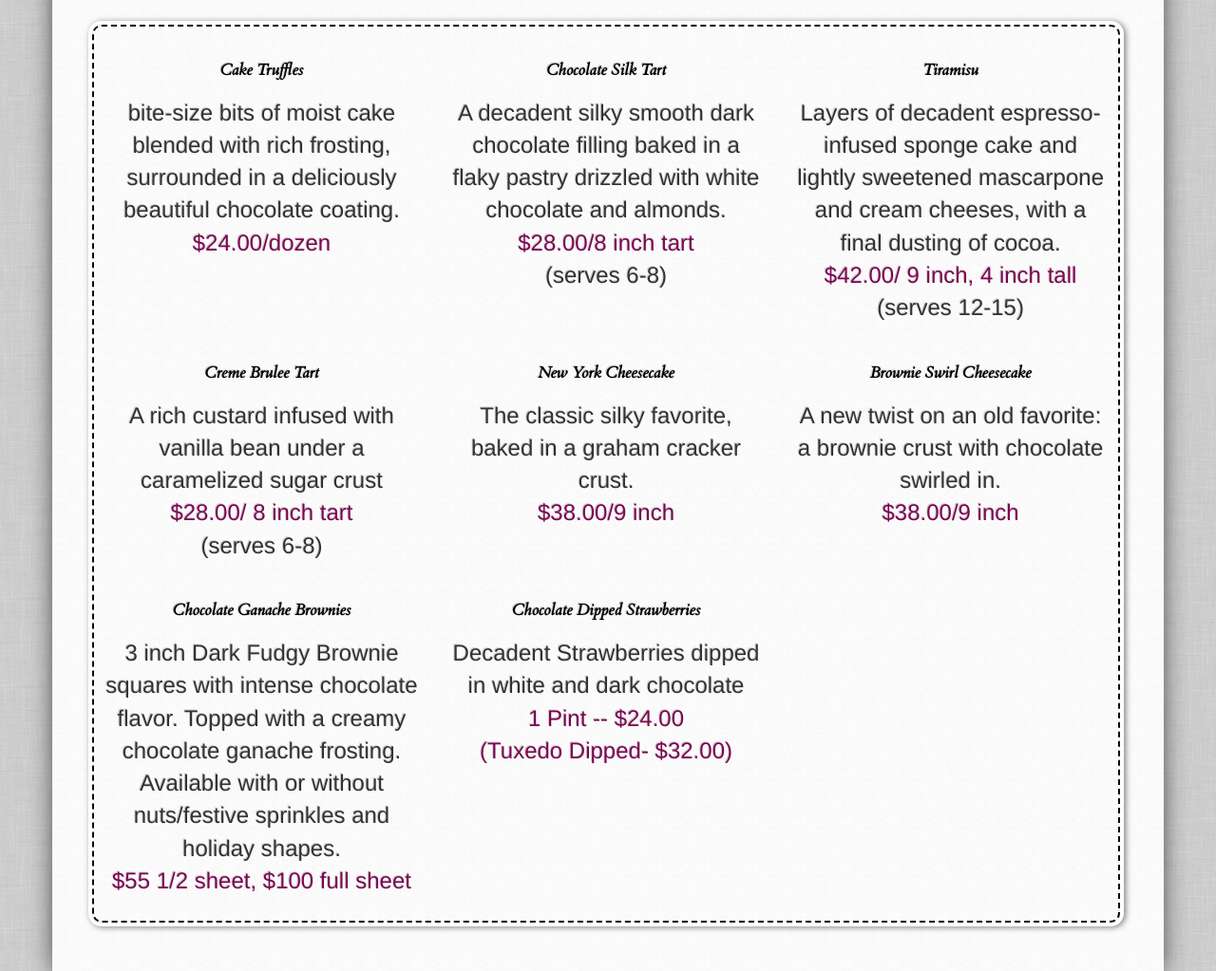
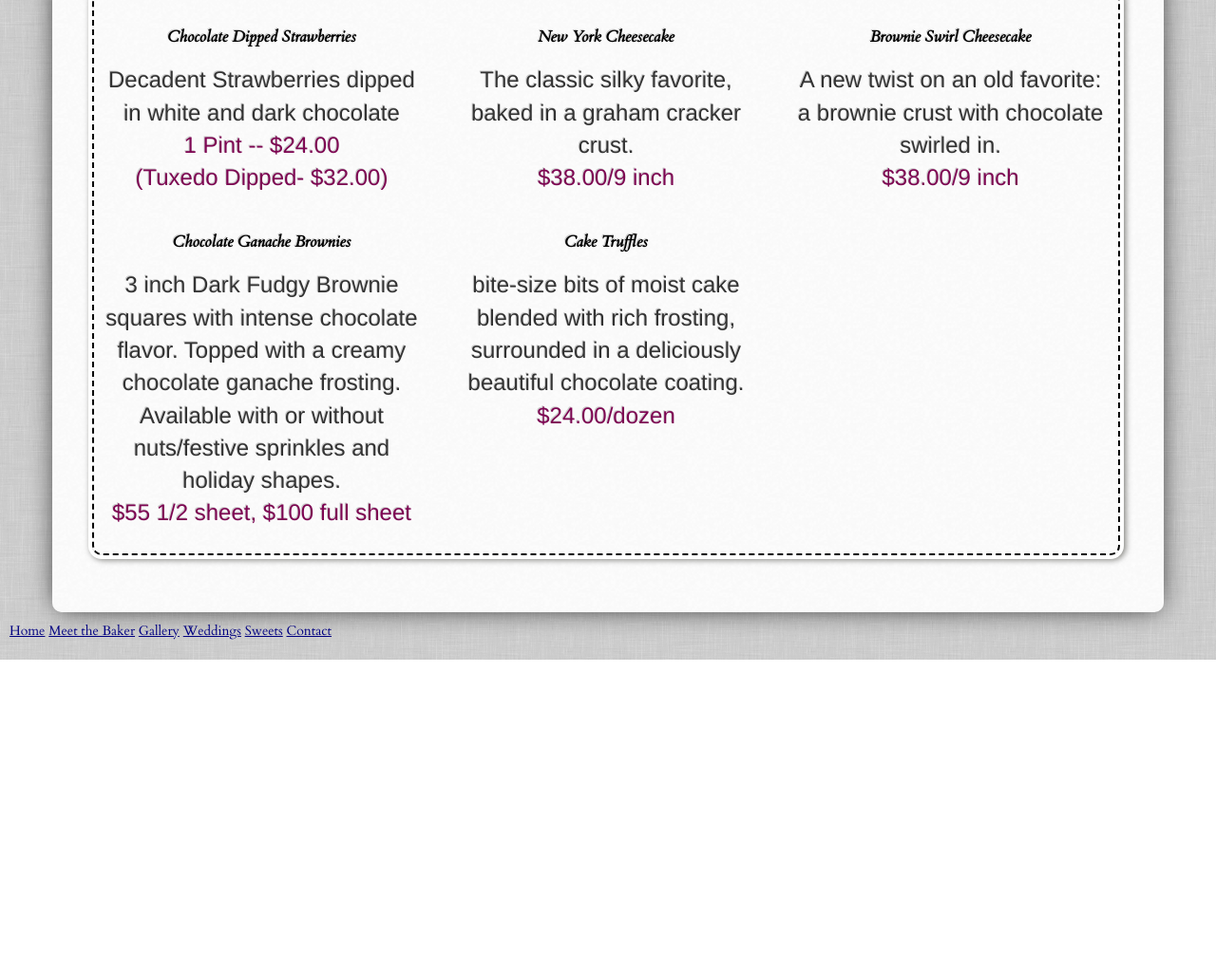
Before and after one commit to ashulman2000/CMarieSweets, a website: page www/sweets.html in a window 1280 px wide. Shown: the part 4581-5604 px from the top of the page at 95% size. After the commit the page ends 5276 px from the top, so only its background shows below. Drawn offline with nearby package versions, Linux system fonts and the light colour scheme; files that its build step writes are made by us from their sources; files whose address does not match are found by name.

Commit message:
Some changes

```diff
--- a/www/sweets.html
+++ b/www/sweets.html
@@ -296,7 +296,7 @@
                             <div class="row">
                                 <div class="col-md-4 flavor">
                                     <h5 class="sweetsnames">Frosted Sugar Cookies </h5>
-                                    <em>The</em> Signature C. Marie sugar cookie- royal iced and hand decorated!
+                                    <em>The</em> Signature C. Marie sugar cookie- royal iced and hand decorated.
                                     <div class="price">$3.50-$5.00/each (with bag and bow)</div>
                                 </div>
                                 <div class="col-md-4 flavor">
@@ -335,7 +335,7 @@
                                 </div>
                                 <div class="col-md-4 flavor">
                                     <h5 class="sweetsnames">Oatmeal Raisin</h5>
-                                    Just like grandma used to make.
+                                    Just like grandma makes.
                                     <div class="price">$30.00/dozen</div>
                                 </div>
                                 <div class="col-md-4 flavor">
@@ -354,29 +354,10 @@
                         <div class="col-md-11 stitched-border">
                             <div class="row">
                                 <div class="col-md-4 flavor">
-                                    <h5 class="sweetsnames">Cake Truffles</h5>
-                                    bite-size bits of moist cake blended with rich frosting, surrounded in a deliciously beautiful chocolate coating.
-                                    <div class="price">$24.00/dozen</div>
-                                </div>
-                                <div class="col-md-4 flavor">
-                                    <h5 class="sweetsnames">Chocolate Silk Tart</h5>
-                                    A decadent silky smooth dark chocolate filling baked in a flaky pastry drizzled with white chocolate and almonds.
-                                    <div class="price">$28.00/8 inch tart</div>
-                                    (serves 6-8)
-                                </div>
-                                <div class="col-md-4 flavor">
-                                    <h5 class="sweetsnames">Tiramisu</h5>
-                                    Layers of decadent espresso-infused sponge cake and lightly sweetened mascarpone and cream cheeses, with a final dusting of cocoa.
-                                    <div class="price">$42.00/ 9 inch, 4 inch tall</div>
-                                    (serves 12-15)
-                                </div>
-                            </div>
-                            <div class="row">
-                                <div class="col-md-4 flavor">
-                                    <h5 class="sweetsnames">Creme Brulee Tart</h5>
-                                    A rich custard infused with vanilla bean under a caramelized sugar crust
-                                    <div class="price">$28.00/ 8 inch tart</div>
-                                    (serves 6-8)
+                                    <h5 class="sweetsnames">Chocolate Dipped Strawberries</h5>
+                                    Decadent Strawberries dipped in white and dark chocolate
+                                    <div class="price">1 Pint -- $24.00</div>
+                                    <div class="price">(Tuxedo Dipped- $32.00)</div>
                                 </div>
                                 <div class="col-md-4 flavor">
                                     <h5 class="sweetsnames">New York Cheesecake</h5>
@@ -396,10 +377,9 @@
                                     <div class="price">$55 1/2 sheet, $100 full sheet</div>
                                 </div>
                                 <div class="col-md-4 flavor">
-                                    <h5 class="sweetsnames">Chocolate Dipped Strawberries</h5>
-                                    Decadent Strawberries dipped in white and dark chocolate
-                                    <div class="price">1 Pint -- $24.00</div>
-                                    <div class="price">(Tuxedo Dipped- $32.00)</div>
+                                    <h5 class="sweetsnames">Cake Truffles</h5>
+                                    bite-size bits of moist cake blended with rich frosting, surrounded in a deliciously beautiful chocolate coating.
+                                    <div class="price">$24.00/dozen</div>
                                 </div>
                             </div>
                         </div>
```
